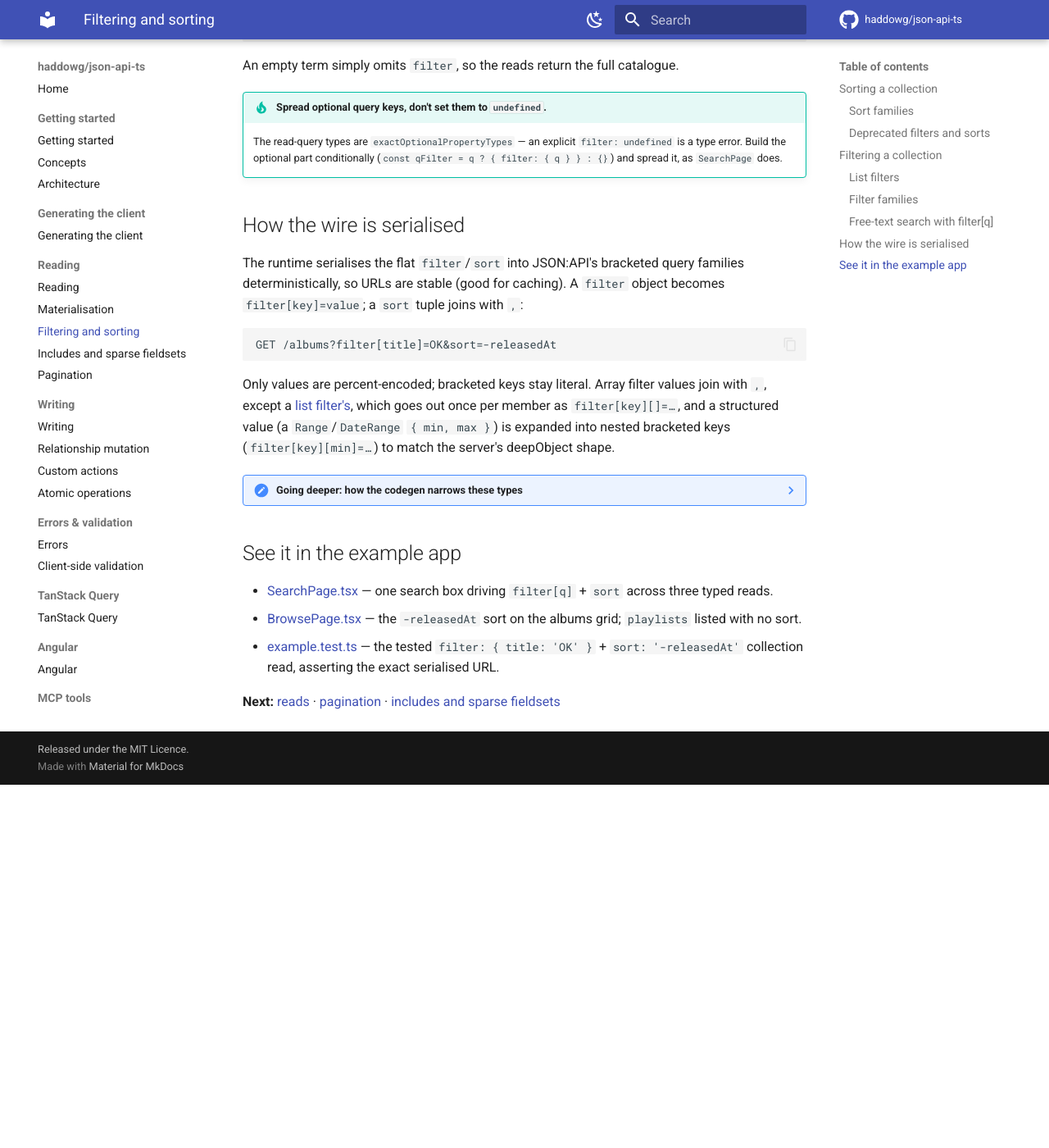
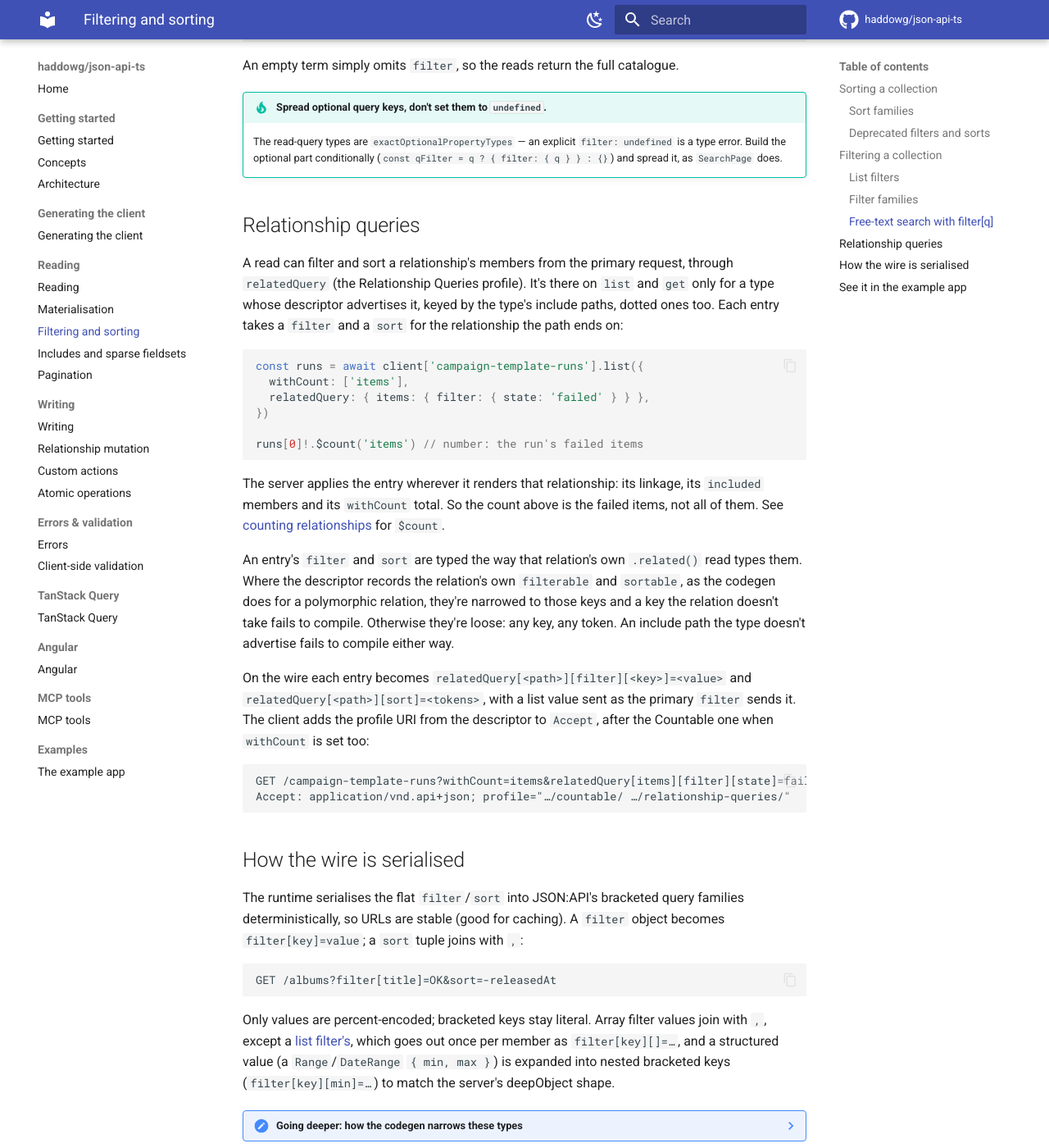
Before and after one commit to haddowg/json-api-ts, an MkDocs documentation site: the page built from docs/filtering-and-sorting.md, in a window 1280 px wide and 1400 px high, scrolled down 3058 px. Shown: the whole window at 82% size. Built offline with MkDocs 1.6.1 and Material for MkDocs 9.7.7, drawn with Linux system fonts in a browser that asks for light colours; comment, search, counter and statistics services are not loaded; before the commit the page ends 4015 px from its top, so only the background shows below that.

Commit message:
docs: document relationship counts and relationship queries
Pagination gains a section on withCount saying where a relationship's total
lives and showing $count on the resource and on the to-many array. Filtering
and sorting documents relatedQuery with the failed-items example, and the
reads, materialisation and codegen pages and the glossary point at both.
ADR 0024 records why the count is read from the resource rather than the
relation value.

````diff
--- a/docs/filtering-and-sorting.md
+++ b/docs/filtering-and-sorting.md
@@ -99,6 +99,30 @@ An empty term simply omits `filter`, so the reads return the full catalogue.
 !!! tip "Spread optional query keys, don't set them to `undefined`."
     The read-query types are `exactOptionalPropertyTypes` — an explicit `filter: undefined` is a type error. Build the optional part conditionally (`const qFilter = q ? { filter: { q } } : {}`) and spread it, as `SearchPage` does.
 
+## Relationship queries
+
+A read can filter and sort a relationship's members from the primary request, through `relatedQuery` (the Relationship Queries profile). It's there on `list` and `get` only for a type whose descriptor advertises it, keyed by the type's include paths, dotted ones too. Each entry takes a `filter` and a `sort` for the relationship the path ends on:
+
+```ts
+const runs = await client['campaign-template-runs'].list({
+  withCount: ['items'],
+  relatedQuery: { items: { filter: { state: 'failed' } } },
+})
+
+runs[0]!.$count('items') // number: the run's failed items
+```
+
+The server applies the entry wherever it renders that relationship: its linkage, its `included` members and its `withCount` total. So the count above is the failed items, not all of them. See [counting relationships](pagination.md#counting-relationships-with-withcount) for `$count`.
+
+An entry's `filter` and `sort` are typed the way that relation's own `.related()` read types them. Where the descriptor records the relation's own `filterable` and `sortable`, as the codegen does for a polymorphic relation, they're narrowed to those keys and a key the relation doesn't take fails to compile. Otherwise they're loose: any key, any token. An include path the type doesn't advertise fails to compile either way.
+
+On the wire each entry becomes `relatedQuery[<path>][filter][<key>]=<value>` and `relatedQuery[<path>][sort]=<tokens>`, with a list value sent as the primary `filter` sends it. The client adds the profile URI from the descriptor to `Accept`, after the Countable one when `withCount` is set too:
+
+```
+GET /campaign-template-runs?withCount=items&relatedQuery[items][filter][state]=failed
+Accept: application/vnd.api+json; profile="…/countable/ …/relationship-queries/"
+```
+
 ## How the wire is serialised
 
 The runtime serialises the flat `filter`/`sort` into JSON:API's bracketed query families deterministically, so URLs are stable (good for caching). A `filter` object becomes `filter[key]=value`; a `sort` tuple joins with `,`:
````
Also changed, not shown: CONTEXT.md (+10 -1 lines), docs/adr/0024-a-relationship-count-is-read-from-the-resource-since-a-counted-relation-may-carry-no-data.md (added, +3 -0 lines), docs/codegen.md (+4 -0 lines), docs/materialisation.md (+4 -1 lines), docs/pagination.md (+23 -0 lines), docs/reads.md (+4 -2 lines).
